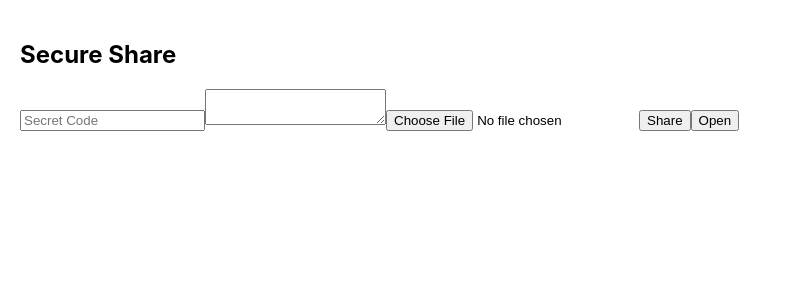
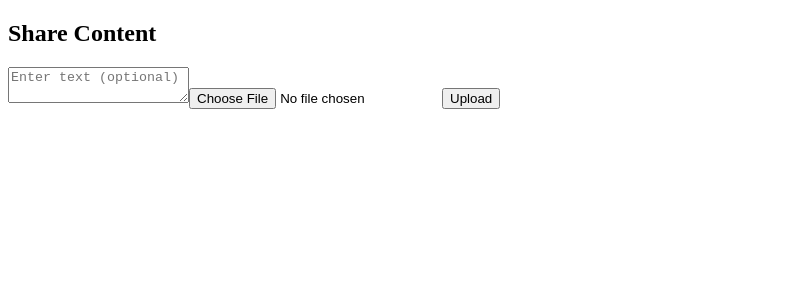
Before and after one commit to Nagoor06/CodeShare, a React (Create React App) app in the folder frontend/: page /share in a window 1280 px wide. Shown: the top 300 px of the page, without its empty margins (0-794 px from the left). Built offline with nearby package versions, Linux system fonts and the light colour scheme.

Commit message:
updated UI and File upload logic

```diff
--- a/frontend/package.json
+++ b/frontend/package.json
@@ -10,6 +10,7 @@
     "axios": "^1.13.2",
     "react": "^19.2.3",
     "react-dom": "^19.2.3",
+    "react-router-dom": "^7.11.0",
     "react-scripts": "5.0.1",
     "web-vitals": "^2.1.4"
   },
--- a/frontend/src/App.js
+++ b/frontend/src/App.js
@@ -1,38 +1,16 @@
-import { useState } from "react";
-import api from "./api";
+import { Routes, Route } from "react-router-dom";
+import CodePage from "./pages/CodePage";
+import ActionPage from "./pages/ActionPage";
+import SharePage from "./pages/SharePage";
+import OpenPage from "./pages/OpenPage";
 
 export default function App() {
-  const [code, setCode] = useState("");
-  const [text, setText] = useState("");
-  const [file, setFile] = useState(null);
-  const [result, setResult] = useState(null);
-
-  const share = async () => {
-    const form = new FormData();
-    form.append("code", code);
-    if (text) form.append("text", text);
-    if (file) form.append("file", file);
-
-    await api.post("/share", form);
-    alert("Shared");
-  };
-
-  const open = async () => {
-    const res = await api.post("/share/open", { code });
-    setResult(res.data);
-  };
-
   return (
-    <div style={{ padding: 20 }}>
-      <h2>Secure Share</h2>
-      <input placeholder="Secret Code" onChange={e => setCode(e.target.value)} />
-      <textarea onChange={e => setText(e.target.value)} />
-      <input type="file" onChange={e => setFile(e.target.files[0])} />
-      <button onClick={share}>Share</button>
-      <button onClick={open}>Open</button>
-
-      {result?.text && <pre>{result.text}</pre>}
-      {result?.fileUrl && <a href={result.fileUrl}>Download</a>}
-    </div>
+    <Routes>
+      <Route path="/" element={<CodePage />} />
+      <Route path="/action" element={<ActionPage />} />
+      <Route path="/share" element={<SharePage />} />
+      <Route path="/open" element={<OpenPage />} />
+    </Routes>
   );
 }
--- a/frontend/src/index.js
+++ b/frontend/src/index.js
@@ -1,17 +1,10 @@
-import React from 'react';
-import ReactDOM from 'react-dom/client';
-import './index.css';
-import App from './App';
-import reportWebVitals from './reportWebVitals';
+import React from "react";
+import ReactDOM from "react-dom/client";
+import { BrowserRouter } from "react-router-dom";
+import App from "./App";
 
-const root = ReactDOM.createRoot(document.getElementById('root'));
-root.render(
-  <React.StrictMode>
+ReactDOM.createRoot(document.getElementById("root")).render(
+  <BrowserRouter>
     <App />
-  </React.StrictMode>
+  </BrowserRouter>
 );
-
-// If you want to start measuring performance in your app, pass a function
-// to log results (for example: reportWebVitals(console.log))
-// or send to an analytics endpoint. Learn more: https://bit.ly/CRA-vitals
-reportWebVitals();
--- /dev/null
+++ b/frontend/src/pages/ActionPage.js
@@ -0,0 +1,13 @@
+import { useNavigate } from "react-router-dom";
+
+export default function ActionPage() {
+  const navigate = useNavigate();
+
+  return (
+    <div>
+      <h2>Choose Action</h2>
+      <button onClick={() => navigate("/share")}>Share</button>
+      <button onClick={() => navigate("/open")}>Open</button>
+    </div>
+  );
+}
--- /dev/null
+++ b/frontend/src/pages/CodePage.js
@@ -0,0 +1,21 @@
+import { useState } from "react";
+import { useNavigate } from "react-router-dom";
+
+export default function CodePage() {
+  const [code, setCode] = useState("");
+  const navigate = useNavigate();
+
+  const next = () => {
+    if (!code) return alert("Enter a code");
+    sessionStorage.setItem("code", code);
+    navigate("/action");
+  };
+
+  return (
+    <div>
+      <h2>Enter Secret Code</h2>
+      <input onChange={e => setCode(e.target.value)} />
+      <button onClick={next}>Continue</button>
+    </div>
+  );
+}
--- /dev/null
+++ b/frontend/src/pages/OpenPage.js
@@ -0,0 +1,26 @@
+import { useState } from "react";
+import api from "../api";
+
+export default function OpenPage() {
+  const [result, setResult] = useState(null);
+
+  const open = async () => {
+    const code = sessionStorage.getItem("code");
+    if (!code) return alert("Code missing");
+
+    const res = await api.post("/share/open", { code });
+    setResult(res.data);
+  };
+
+  return (
+    <div>
+      <h2>Open Shared Content</h2>
+      <button onClick={open}>Open</button>
+
+      {result?.text && <pre>{result.text}</pre>}
+      {result?.fileUrl && (
+        <a href={result.fileUrl} target="_blank">Download File</a>
+      )}
+    </div>
+  );
+}
--- /dev/null
+++ b/frontend/src/pages/SharePage.js
@@ -0,0 +1,38 @@
+import { useState } from "react";
+import api from "../api";
+
+export default function SharePage() {
+  const [text, setText] = useState("");
+  const [file, setFile] = useState(null);
+
+  const share = async () => {
+    const code = sessionStorage.getItem("code");
+    if (!code) return alert("Code missing");
+
+    const form = new FormData();
+    form.append("code", code);
+    if (text) form.append("text", text);
+    if (file) form.append("file", file);
+
+    await api.post("/share", form, {
+      headers: { "Content-Type": "multipart/form-data" }
+    });
+
+    alert("Shared successfully");
+  };
+
+  return (
+    <div>
+      <h2>Share Content</h2>
+
+      <textarea
+        placeholder="Enter text (optional)"
+        onChange={e => setText(e.target.value)}
+      />
+
+      <input type="file" onChange={e => setFile(e.target.files[0])} />
+
+      <button onClick={share}>Upload</button>
+    </div>
+  );
+}
```
Also changed, not shown: 2 other files (tests, documents, lock files or other folders).
